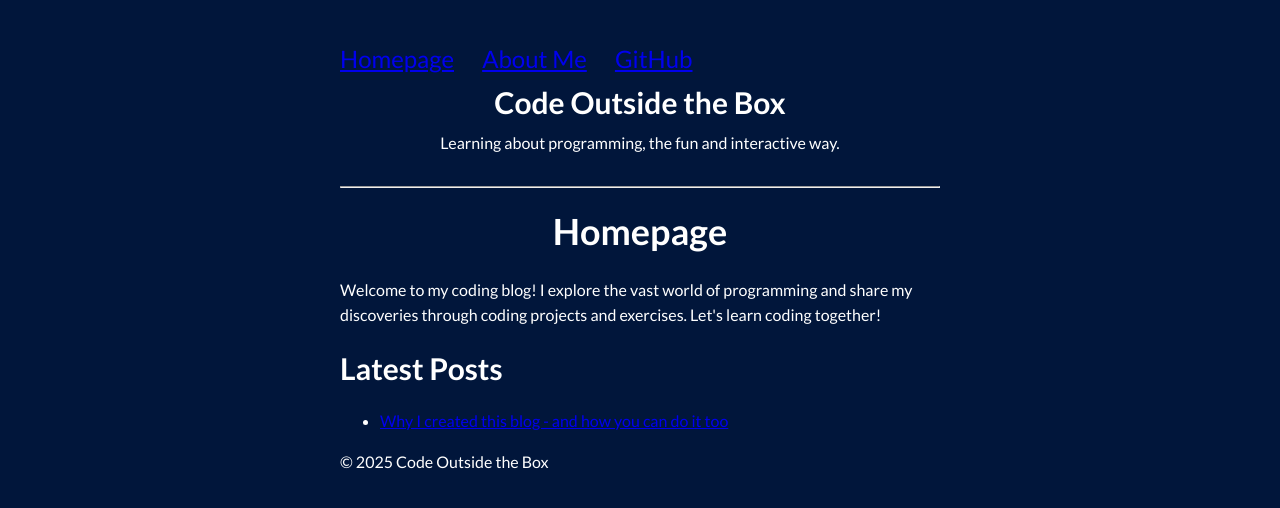
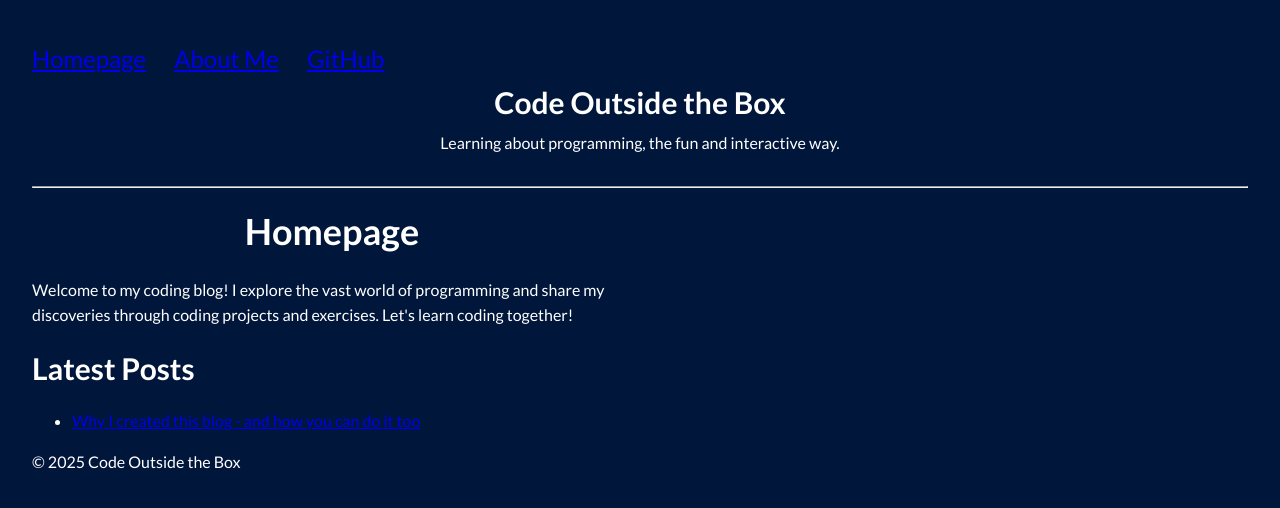
Before and after one commit to MicroChip818/microchip818.github.io, a Jekyll site: the page built from index.html, in a window 1280 px wide. Shown: the top 508 px of the page. Built offline with Jekyll 4.4.1, drawn with Linux system fonts in a browser that asks for light colours.

Commit message:
Update main.css

```diff
--- a/assets/css/main.css
+++ b/assets/css/main.css
@@ -4,9 +4,12 @@ body {
   color: #ffffff;
   padding: 2rem;
   line-height: 1.6;
-  max-width: 600px;
   margin-left: auto;
   margin-right: auto;
+}
+
+.main_content {
+  max-width: 600px;
 }
 
 h1 {
```
